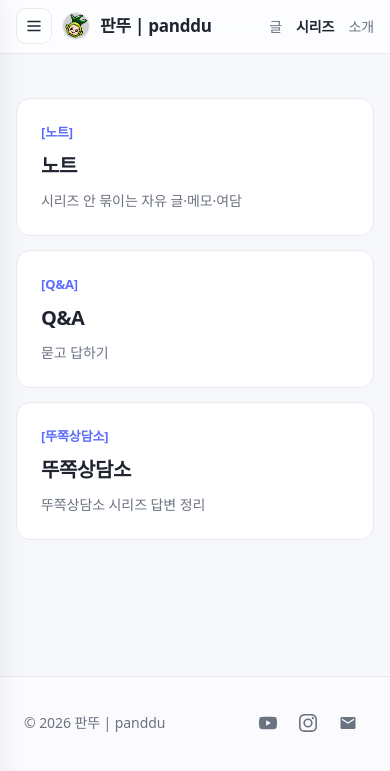
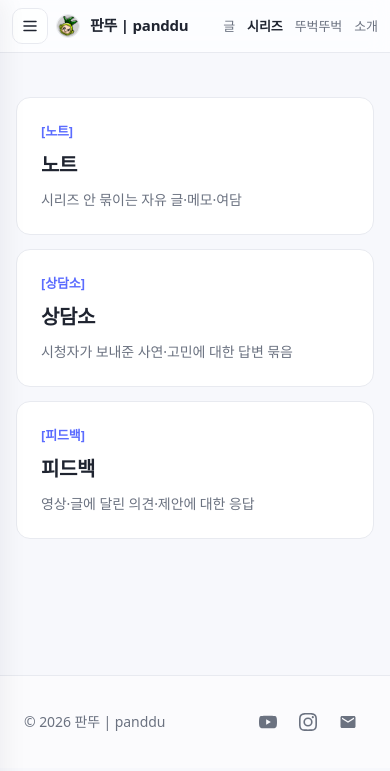
Before and after one commit to panddu/panddu.github.io, a Jekyll site: the page built from series/index.html, in a window 390 px wide. Shown: the top 771 px of the page. Built offline with Jekyll 4.4.1, drawn with Linux system fonts in a browser that asks for light colours; some web fonts are replaced.

Commit message:
뚜벅뚜벅 게시판 추가, 시리즈 재편 (qa 제거 / qna→consult / feedback 신설)
- /board/ 뚜벅뚜벅 페이지: hero + DM 안내 + Giscus 임베드(input-position: top, pathname 매핑)
- 헤더 nav + 사이드바 하단 CTA로 동시 노출
- 시리즈:
  - qa 시리즈 삭제 (게시판 성격 워딩이 헷갈림)
  - qna → consult, display "뚜쪽상담소" → "상담소"
  - feedback 신설 — 영상·글 의견·제안에 대한 응답
- board-hero, sidebar__cta 스타일 추가
- 모바일 헤더 컴팩트화 + body overflow-x 안전망

Co-Authored-By: Claude Opus 4.7 (1M context) <noreply@anthropic.com>

```diff
--- a/_config.yml
+++ b/_config.yml
@@ -15,6 +15,7 @@ permalink: /posts/:year/:month/:slug/
 nav:
   - { name: 글, url: "/" }
   - { name: 시리즈, url: "/series/" }
+  - { name: 뚜벅뚜벅, url: "/board/" }
   - { name: 소개, url: "/about/" }
 
 # Series 메타데이터 — 시리즈 페이지·포스트 헤더에서 참조
--- a/_data/series.yml
+++ b/_data/series.yml
@@ -8,16 +8,16 @@ etc:
   color: "#6b7280"
   bg: "#f3f4f6"
 
-qa:
-  display: Q&A
-  bracket: "[Q&A]"
-  desc: 묻고 답하기
-  color: "#5b6cff"
-  bg: "#eef1ff"
-
-qna:
-  display: 뚜쪽상담소
-  bracket: "[뚜쪽상담소]"
-  desc: 뚜쪽상담소 시리즈 답변 정리
+consult:
+  display: 상담소
+  bracket: "[상담소]"
+  desc: 시청자가 보내준 사연·고민에 대한 답변 묶음
   color: "#d97706"
   bg: "#fef3c7"
+
+feedback:
+  display: 피드백
+  bracket: "[피드백]"
+  desc: 영상·글에 달린 의견·제안에 대한 응답
+  color: "#db2777"
+  bg: "#fce7f3"
--- a/_includes/sidebar.html
+++ b/_includes/sidebar.html
@@ -29,6 +29,14 @@
         {% endfor %}
       </ul>
     </nav>
+
+    <nav class="sidebar__section" aria-label="공간">
+      <a class="sidebar__cta{% if page.url == '/board/' %} is-current{% endif %}" href="{{ '/board/' | relative_url }}">
+        <span class="sidebar__cta-emoji" aria-hidden="true">👣</span>
+        <span class="sidebar__cta-label">뚜벅뚜벅</span>
+        <span class="sidebar__cta-sub">한마디 남기고 가요</span>
+      </a>
+    </nav>
   </div>
 </aside>
 <div class="sidebar-backdrop" data-sidebar-backdrop hidden></div>
--- a/assets/css/main.scss
+++ b/assets/css/main.scss
@@ -20,6 +20,7 @@ html, body {
   margin: 0;
   padding: 0;
 }
+body { overflow-x: hidden; } // 사이드바 off-canvas 등 횡스크롤 방지 안전망
 
 body {
   background: var(--bg);
@@ -747,6 +748,46 @@ body.is-sidebar-open { overflow: hidden; }
   font-weight: 700;
 }
 
+.sidebar__cta {
+  display: grid;
+  grid-template-columns: auto 1fr;
+  grid-template-rows: auto auto;
+  column-gap: 10px;
+  row-gap: 2px;
+  padding: 12px 14px;
+  border-radius: 12px;
+  background: var(--chip);
+  color: var(--ink);
+  transition: background 0.15s ease, color 0.15s ease;
+
+  &:hover {
+    background: rgba(91, 108, 255, 0.18);
+    text-decoration: none;
+    color: var(--accent);
+  }
+  &.is-current {
+    background: var(--accent);
+    color: #fff;
+    .sidebar__cta-sub { color: rgba(255, 255, 255, 0.85); }
+  }
+}
+.sidebar__cta-emoji {
+  grid-row: 1 / span 2;
+  align-self: center;
+  font-size: 22px;
+  line-height: 1;
+}
+.sidebar__cta-label {
+  font-weight: 800;
+  font-size: 14px;
+  letter-spacing: -0.01em;
+}
+.sidebar__cta-sub {
+  font-size: 12px;
+  color: var(--muted);
+  font-weight: 600;
+}
+
 // 데스크탑: 본문 880px 좌측 외부에 fixed로 노출.
 // 사이드바 200px + 외곽 24px gap을 확보하려면 viewport ≥ 880 + 2*(200+24) = 1328 필요.
 // 그 미만 viewport에서는 햄버거 드로어만 사용.
@@ -836,6 +877,47 @@ body.is-sidebar-open { overflow: hidden; }
   color: var(--muted);
 }
 
+// ===== Board (뚜벅뚜벅) =====
+.board-hero {
+  margin-bottom: 28px;
+  padding: 28px 30px 24px;
+  background: var(--card);
+  border: 1px solid var(--line);
+  border-radius: 18px;
+}
+.board-hero__title {
+  margin: 0 0 8px;
+  font-size: 32px;
+  letter-spacing: -0.025em;
+  font-weight: 800;
+}
+.board-hero__desc {
+  margin: 0 0 14px;
+  color: var(--muted);
+  font-size: 15px;
+  line-height: 1.6;
+}
+.board-hero__note {
+  margin: 0;
+  padding: 12px 14px;
+  border-radius: 10px;
+  background: var(--chip);
+  font-size: 14px;
+  color: #374151;
+  line-height: 1.6;
+
+  a {
+    color: var(--accent);
+    font-weight: 700;
+  }
+}
+.board-thread {
+  position: relative;
+  min-height: 200px;
+}
+// giscus iframe이 board-thread에 삽입되면 로딩 표시 숨김
+.board-thread:has(iframe.giscus-frame) .comments__loading { display: none; }
+
 // ===== Comments =====
 .comments {
   margin-top: 56px;
@@ -873,8 +955,11 @@ body.is-sidebar-open { overflow: hidden; }
 @media (max-width: 600px) {
   body { font-size: 16px; }
   .site-main { padding: 36px 16px 56px; }
-  .site-header__inner { padding: 12px 16px; }
-  .site-nav { gap: 14px; font-size: 14px; }
+  .site-header__inner { padding: 12px 12px; gap: 10px; }
+  .site-header__left { gap: 8px; }
+  .site-title { font-size: 15px; }
+  .site-title__avatar { width: 24px; height: 24px; }
+  .site-nav { gap: 12px; font-size: 13px; }
   .home-hero { margin-bottom: 48px; }
   .home-hero__avatar { width: 100px; height: 100px; }
   .home-hero__title { font-size: 32px; }
@@ -886,4 +971,6 @@ body.is-sidebar-open { overflow: hidden; }
   .post-list__link { padding: 18px 18px; }
   .series-hero { padding: 24px 22px; border-radius: 14px; }
   .series-hero__title { font-size: 26px; }
+  .board-hero { padding: 22px 20px 20px; border-radius: 14px; }
+  .board-hero__title { font-size: 26px; }
 }
--- /dev/null
+++ b/series/consult.html
@@ -0,0 +1,6 @@
+---
+layout: series
+series_key: consult
+title: 상담소
+permalink: /series/consult/
+---
--- /dev/null
+++ b/series/feedback.html
@@ -0,0 +1,6 @@
+---
+layout: series
+series_key: feedback
+title: 피드백
+permalink: /series/feedback/
+---
--- a/series/qa.html
+++ /dev/null
@@ -1,6 +0,0 @@
----
-layout: series
-series_key: qa
-title: Q&A
-permalink: /series/qa/
----
--- a/series/qna.html
+++ /dev/null
@@ -1,6 +0,0 @@
----
-layout: series
-series_key: qna
-title: 뚜쪽 상담소
-permalink: /series/qna/
----
```
Also changed, not shown: _drafts/qna-sample.md (+1 -1 lines), board.html (added, +38 -0 lines), README.md.
